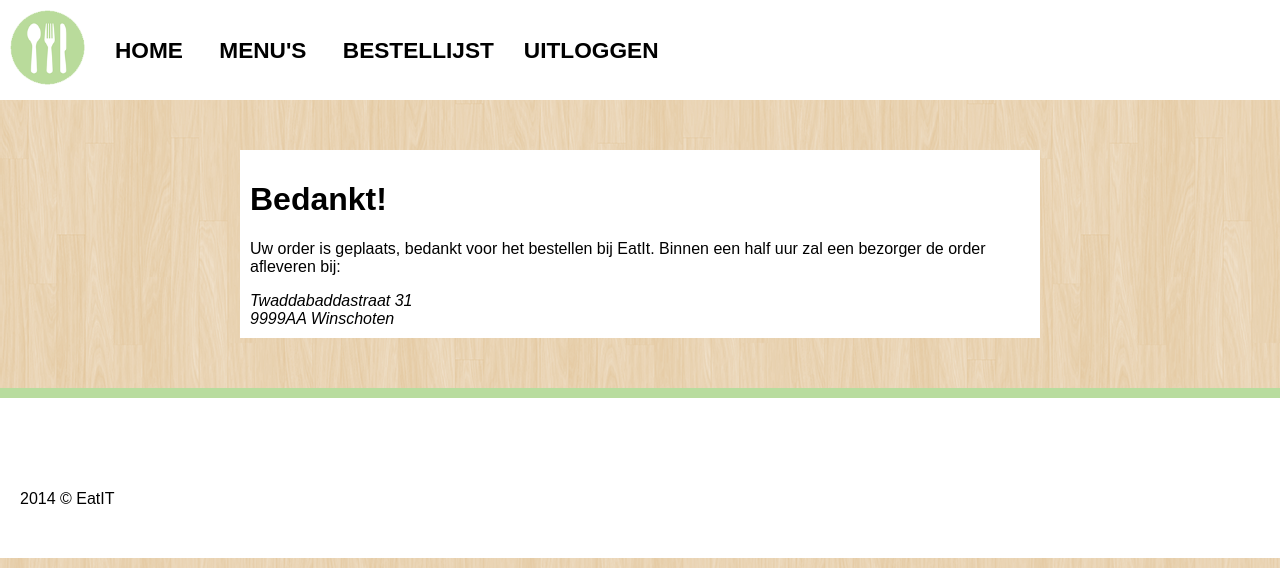
After one commit to roffel/eatit-, a PHP site: the page made by views/orders/add.php in a window 1280 px wide. The commit adds this page. Shown: the top 568 px of the page. Run offline with PHP 8.4, Linux system fonts and the light colour scheme; the template is opened without the code that fills it, so the values that code supplies are empty; some libraries are stand-ins or nearby versions.

Commit message:
Bezig geweest met login
En de bestel knop!

```diff
--- a/controllers/orders.php
+++ b/controllers/orders.php
@@ -19,4 +19,10 @@ class Orders extends Controller
 		// $kind = gerecht of drank
 		$this->model->addtoorder($order);
 	}
+
+	function add()
+	{
+		$this->view->data = $this->model->addorder();
+		$this->view->render('orders/add');
+	}
 }
--- /dev/null
+++ b/views/orders/add.php
@@ -0,0 +1,8 @@
+<h1>Bedankt!</h1>
+<p>Uw order is geplaats, bedankt voor het bestellen bij EatIt.
+Binnen een half uur zal een bezorger de order afleveren bij:</p>
+
+<address>
+Twaddabaddastraat 31<br />
+9999AA Winschoten
+</address>
--- a/views/orders/new.php
+++ b/views/orders/new.php
@@ -21,7 +21,7 @@
 	echo "</table>";
 	?>
 	<br />
-	<div class="big-btn floatr">Bestellen</div>
+	<div class="big-btn floatr" onclick="location.href='orders/add'">Bestellen</div>
 </div>
 <div class="bright floatr">
 	<strong>Nog iets te drinken?</strong>
```
Also changed, not shown: models/login_model.php (+9 -1 lines), models/orders_model.php (+14 -1 lines).
